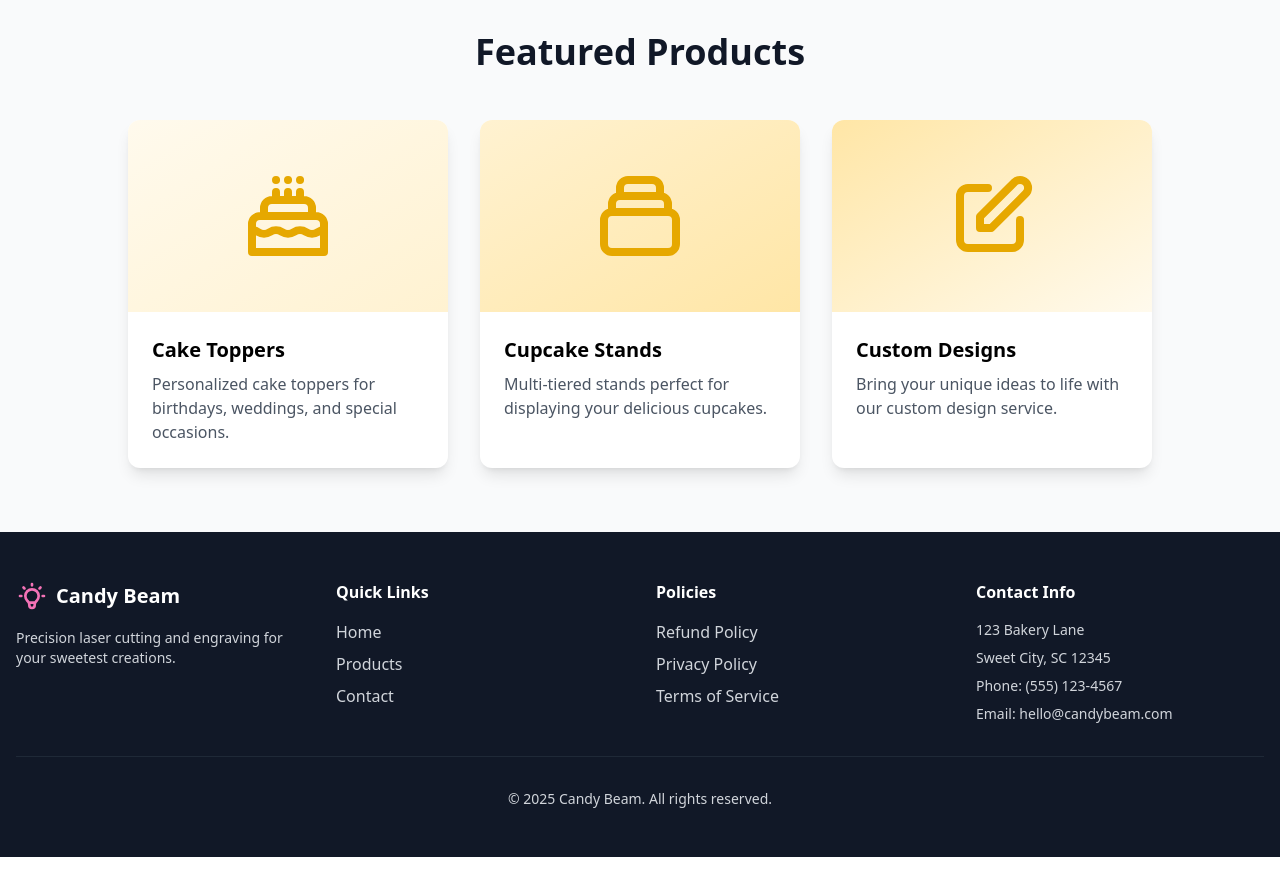
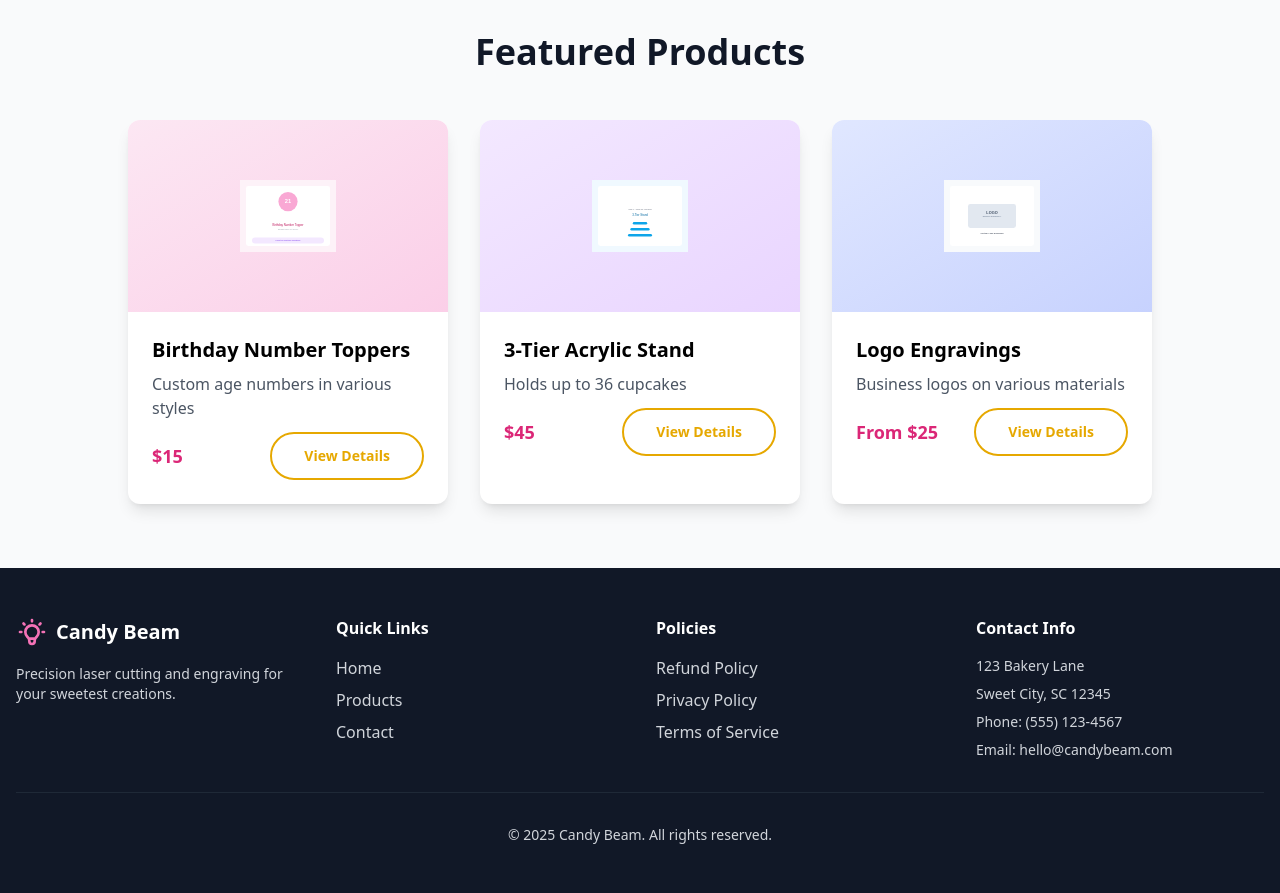
Before and after one commit to Candy-Beam/Site, an Astro site: page / in a window 1280 px wide. Shown: the part 1220-2113 px from the top of the page. Before the commit the page ends 2077 px from the top, so only its background shows below. Built offline with nearby package versions, Linux system fonts and the light colour scheme; Astro itself is replaced by a stand-in of ours.

Commit message:
refactor(ts): use ts instead of vanilla js

```diff
--- a/src/components/FeaturedProducts.astro
+++ b/src/components/FeaturedProducts.astro
@@ -1,45 +1,55 @@
 ---
+import { getAllProducts, type Product, type ProductCategory } from '../data/products.ts';
+
+// Get all products and group by category
+const allProducts: Product[] = getAllProducts();
+const productsByCategory: Record<string, Product[]> = {};
+
+allProducts.forEach((product: Product) => {
+  if (!productsByCategory[product.category]) {
+    productsByCategory[product.category] = [];
+  }
+  productsByCategory[product.category].push(product);
+});
+
+// Get first product from each category (up to 3 categories)
+const categories: string[] = Object.keys(productsByCategory).slice(0, 3);
+const featuredProducts: Product[] = categories.map(category => productsByCategory[category][0]);
+
+// Helper function to get gradient class based on index
+function getGradientClass(index: number): string {
+  const gradients = [
+    'from-pink-100 to-pink-200',
+    'from-purple-100 to-purple-200',
+    'from-indigo-100 to-indigo-200'
+  ];
+  return gradients[index] || gradients[0];
+}
 ---
 
 <section class="py-16 bg-gray-50">
   <div class="container mx-auto px-4">
     <h2 class="text-4xl font-bold text-center mb-12 text-gray-900">Featured Products</h2>
     <div class="grid md:grid-cols-3 gap-8 max-w-5xl mx-auto">
-      <div class="bg-white rounded-xl shadow-lg overflow-hidden hover:shadow-xl transition-shadow card-hover">
-        <div class="h-48 bg-gradient-to-br from-gold-100 to-gold-200 flex items-center justify-center">
-          <svg class="w-24 h-24 text-gold-600" fill="none" stroke="currentColor" viewBox="0 0 24 24" xmlns="http://www.w3.org/2000/svg">
-            <path stroke-linecap="round" stroke-linejoin="round" stroke-width="2" d="M21 15.546c-.523 0-1.046.151-1.5.454a2.704 2.704 0 01-3 0 2.704 2.704 0 00-3 0 2.704 2.704 0 01-3 0 2.704 2.704 0 00-3 0 2.704 2.704 0 01-3 0 2.701 2.701 0 00-1.5-.454M9 6v2m3-2v2m3-2v2M9 3h.01M12 3h.01M15 3h.01M21 21v-7a2 2 0 00-2-2H5a2 2 0 00-2 2v7h18zm-3-9v-2a2 2 0 00-2-2H8a2 2 0 00-2 2v2h12z"></path>
-          </svg>
+      {featuredProducts.map((product: Product, index: number) => (
+        <div class="bg-white rounded-xl shadow-lg overflow-hidden hover:shadow-xl transition-shadow card-hover">
+          <div class={`h-48 bg-gradient-to-br ${getGradientClass(index)} flex items-center justify-center`}>
+            <img
+              src={product.photos[0]}
+              alt={product.name}
+              class="w-24 h-24 object-contain"
+            />
+          </div>
+          <div class="p-6">
+            <h3 class="text-xl font-semibold mb-2">{product.name}</h3>
+            <p class="text-gray-600 mb-3">{product.shortDescription}</p>
+            <div class="flex justify-between items-center">
+              <span class="text-lg font-bold text-pink-600">{product.price}</span>
+              <a href="/products" class="btn-secondary text-sm">View Details</a>
+            </div>
+          </div>
         </div>
-        <div class="p-6">
-          <h3 class="text-xl font-semibold mb-2">Cake Toppers</h3>
-          <p class="text-gray-600">Personalized cake toppers for birthdays, weddings, and special occasions.</p>
-        </div>
-      </div>
-
-      <div class="bg-white rounded-xl shadow-lg overflow-hidden hover:shadow-xl transition-shadow">
-        <div class="h-48 bg-gradient-to-br from-gold-200 to-gold-300 flex items-center justify-center">
-          <svg class="w-24 h-24 text-gold-600" fill="none" stroke="currentColor" viewBox="0 0 24 24" xmlns="http://www.w3.org/2000/svg">
-            <path stroke-linecap="round" stroke-linejoin="round" stroke-width="2" d="M19 11H5m14 0a2 2 0 012 2v6a2 2 0 01-2 2H5a2 2 0 01-2-2v-6a2 2 0 012-2m14 0V9a2 2 0 00-2-2M5 11V9a2 2 0 012-2m0 0V5a2 2 0 012-2h6a2 2 0 012 2v2M7 7h10"></path>
-          </svg>
-        </div>
-        <div class="p-6">
-          <h3 class="text-xl font-semibold mb-2">Cupcake Stands</h3>
-          <p class="text-gray-600">Multi-tiered stands perfect for displaying your delicious cupcakes.</p>
-        </div>
-      </div>
-
-      <div class="bg-white rounded-xl shadow-lg overflow-hidden hover:shadow-xl transition-shadow card-hover">
-        <div class="h-48 bg-gradient-to-br from-gold-300 to-gold-100 flex items-center justify-center">
-          <svg class="w-24 h-24 text-gold-600" fill="none" stroke="currentColor" viewBox="0 0 24 24" xmlns="http://www.w3.org/2000/svg">
-            <path stroke-linecap="round" stroke-linejoin="round" stroke-width="2" d="M11 5H6a2 2 0 00-2 2v11a2 2 0 002 2h11a2 2 0 002-2v-5m-1.414-9.414a2 2 0 112.828 2.828L11.828 15H9v-2.828l8.586-8.586z"></path>
-          </svg>
-        </div>
-        <div class="p-6">
-          <h3 class="text-xl font-semibold mb-2">Custom Designs</h3>
-          <p class="text-gray-600">Bring your unique ideas to life with our custom design service.</p>
-        </div>
-      </div>
+      ))}
     </div>
   </div>
 </section>
--- a/src/data/products.js
+++ b/src/data/products.ts
@@ -1,4 +1,17 @@
-export const products = {
+export interface Product {
+  id: string;
+  name: string;
+  category: string;
+  price: string;
+  shortDescription: string;
+  description: string;
+  features: string[];
+  photos: string[];
+}
+
+export type ProductCategory = 'Cake Toppers' | 'Cupcake Stands' | 'Custom Designs';
+
+export const products: Record<string, Product> = {
   // Cake Toppers
   "birthday-number-toppers": {
     id: "birthday-number-toppers",
@@ -247,14 +260,14 @@ export const products = {
   }
 };
 
-export function getProductById(id) {
+export function getProductById(id: string): Product | undefined {
   return products[id];
 }
 
-export function getAllProducts() {
+export function getAllProducts(): Product[] {
   return Object.values(products);
 }
 
-export function getProductsByCategory(category) {
+export function getProductsByCategory(category: ProductCategory): Product[] {
   return Object.values(products).filter(product => product.category === category);
 }
--- a/src/pages/products.astro
+++ b/src/pages/products.astro
@@ -1,6 +1,6 @@
 ---
 import Layout from '../layouts/Layout.astro';
-import { getAllProducts } from '../data/products.js';
+import { getAllProducts, type Product } from '../data/products.ts';
 
 const allProducts = getAllProducts();
 
--- a/src/pages/products/[id].astro
+++ b/src/pages/products/[id].astro
@@ -1,7 +1,7 @@
 ---
 import Layout from '../../layouts/Layout.astro';
 import PhotoGallery from '../../components/PhotoGallery.astro';
-import { getProductById, getAllProducts } from '../../data/products.js';
+import { getProductById, getAllProducts, type Product } from '../../data/products.ts';
 
 export async function getStaticPaths() {
   const products = getAllProducts();
```
